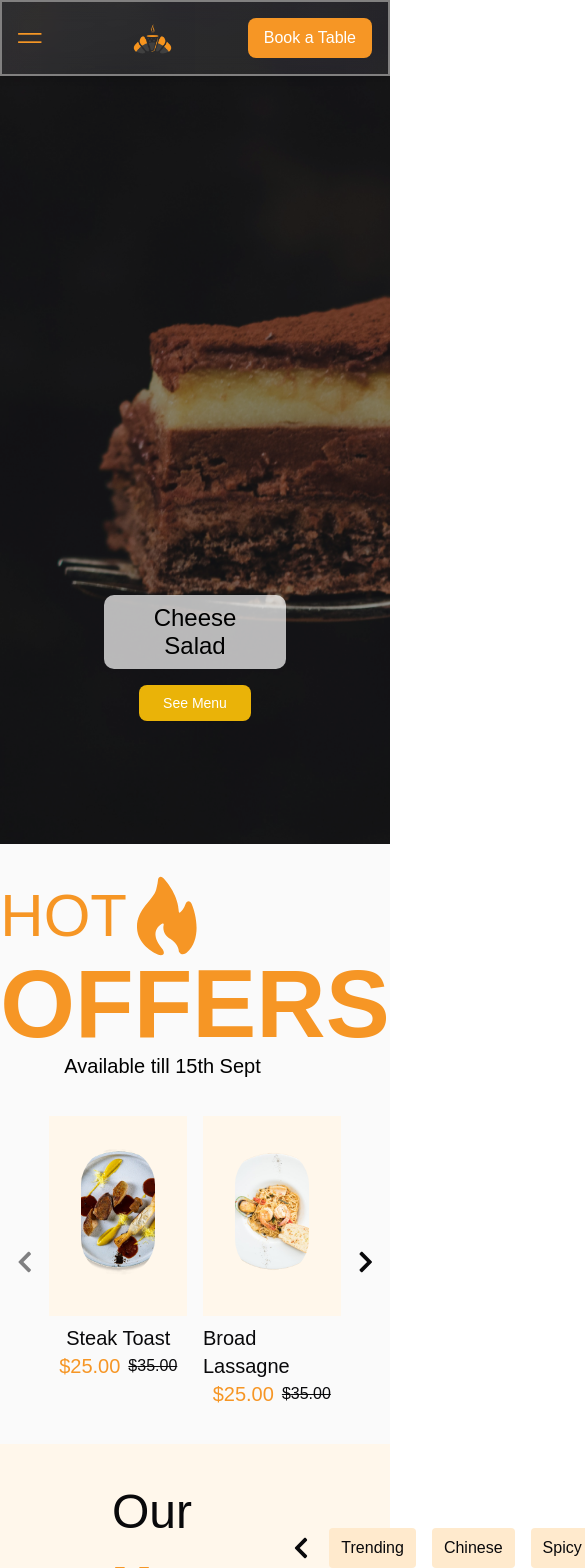
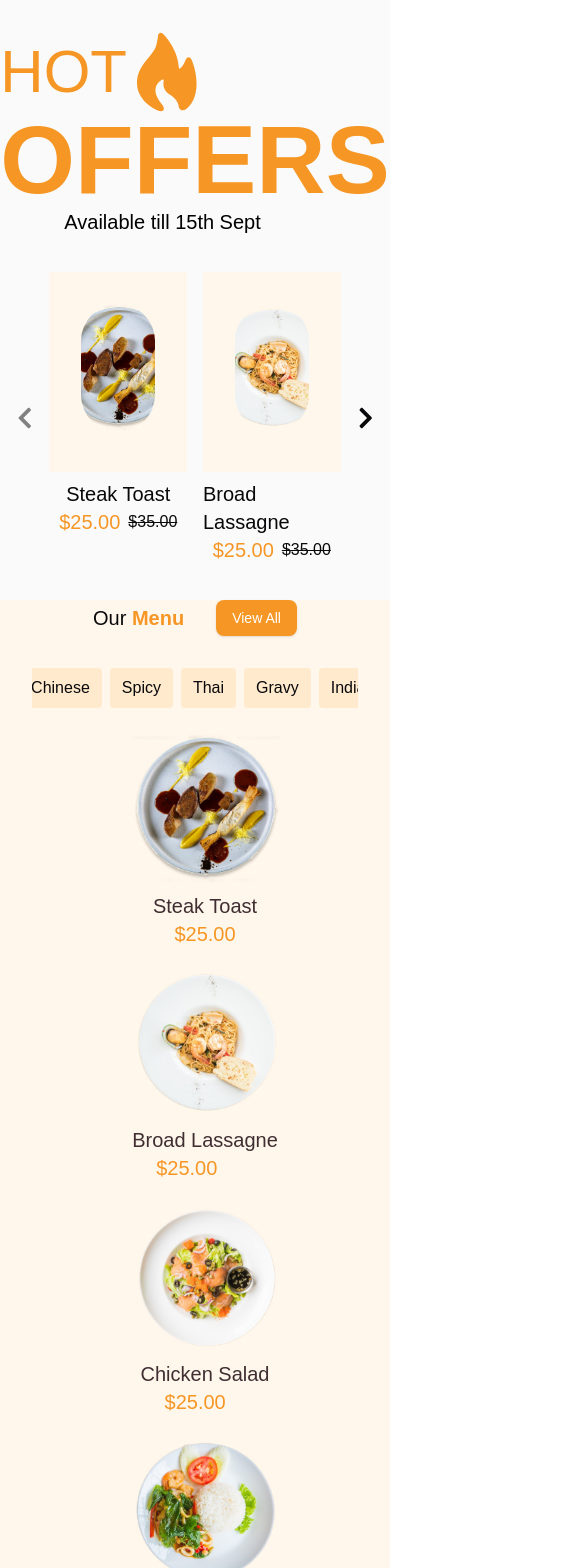
Before and after one commit to shyam888-git/Bon_Appetit, a React (Vite) app: page / in a window 390 px wide. Shown: the top 1568 px of the page, 585 px wide, since content can reach past the window. Built offline with nearby package versions, Linux system fonts and the light colour scheme.

Commit message:
reponsive menu design

```diff
--- a/src/App.tsx
+++ b/src/App.tsx
@@ -7,10 +7,10 @@ import HeaderLayout from "./Layout/HeaderLayout";
 const App = () => {
   return (
     <div className="px-0">
-      <HeaderLayout />
+      {/* <HeaderLayout /> */}
       <Hero />
       <Menu />
-      <Gallery />
+      {/* <Gallery /> */}
     </div>
   );
 };
--- a/src/components/Menu/Menu.tsx
+++ b/src/components/Menu/Menu.tsx
@@ -28,15 +28,15 @@ const offers = [
 
 const Menu = () => {
   return (
-    <div className="bg-[#FFF7EB] mb-4">
-      <div className="flex justify-between mx-20 gap-5 items-center py-8 ">
-        <div className="flex justify-center items-center px-8">
-          <h2 className="text-[48px] ">
+    <div className="bg-[#FFF7EB]  ">
+      <div className="mx-8  ">
+        <div className="flex  justify-center  gap-8 lg:gap-1 lg:justify-between  items-center pb-8 ">
+          <div className="flex justify-center gap-4">
+            <h1 className="text-[20px] lg:text-[48px] md:text-[48px] sm:[48px]">
               Our <strong className="text-[#F69625]">Menu</strong>
-          </h2>
-        </div>
-        <div className="flex justify-center items-center gap-4">
-          <FaChevronLeft size={24} />
+            </h1>
+            <div className=" hidden lg:flex justify-center items-center gap-2">
+              <FaChevronLeft size={24} color="#402E32" />
               {categories.map((category, index) => (
                 <span key={index} className="bg-[#FFEACD] px-3 py-2 rounded">
                   {category}
@@ -44,26 +44,32 @@ const Menu = () => {
               ))}
               <FaChevronRight size={24} />
             </div>
-        <div className="flex justify-end">
+          </div>
           <Button className="bg-[#F69625] text-[#fff] px-4 py-2 rounded-lg">
             View All
           </Button>
         </div>
+        <div className="flex lg:hidden justify-center items-center gap-2 overflow-x-auto lg:overflow-x-hidden ">
+          <FaChevronLeft size={24} />
+          {categories.map((category, index) => (
+            <span key={index} className="bg-[#FFEACD] px-3 py-2 rounded">
+              {category}
+            </span>
+          ))}
+
+          <FaChevronRight size={24} color="#402E32" />
         </div>
-      <div className="menu_container">
+        <div className="menu_container py-4">
           {offers.map((offer, index) => (
-          <div key={index} className="grid justify-center items-center">
-            <div className="offer-card">
+            <div key={index} className="grid justify-center items-center ">
               <img src={offer.image} alt={offer.name} className="offer-image" />
-            </div>
-            <div className="grid justify-center items-center">
-              <span className="font-normal text-xl mt-2">{offer.name}</span>
+              <div className="grid justify-center items-center ">
+                <span className=" text-xl mt-2 text-[#402E32] text-center">
+                  {offer.name}
+                </span>
                 <div className="flex items-center space-x-2">
-                <span className="text-[#F69625] text-xl">
+                  <span className="text-[#F69625] text-xl px-6">
                     ${offer.price.toFixed(2)}
-                </span>
-                <span className="font-normal line-through text-[16px]">
-                  ${offer.originalPrice.toFixed(2)}
                   </span>
                 </div>
               </div>
@@ -71,6 +77,7 @@ const Menu = () => {
           ))}
         </div>
       </div>
+    </div>
   );
 };
 
--- a/src/components/Menu/styles.css
+++ b/src/components/Menu/styles.css
@@ -32,3 +32,31 @@
       grid-template-columns: repeat(2, 1fr);
     }
   }
+
+  @media (max-width: 500px) {
+    .menu_container {
+      grid-template-columns: repeat(2, 1fr);
+      justify-content: center;
+      align-items: center;
+      padding-left: 20px;
+      gap: 20px;
+    }
+  }
+
+  @media (max-width: 400px) {
+    .menu_container {
+      grid-template-columns: repeat(1, 1fr);
+      justify-content: center;
+      align-items: center;
+      padding-left: 20px;
+      gap: 20px;
+      margin-top: 10px;
+    }
+  }
+  @media (max-width: 340px) {
+    .menu {
+      font-size: 20px;
+    }
+
+
+  }
```
Lines whose indentation alone changed are shown as unchanged.
